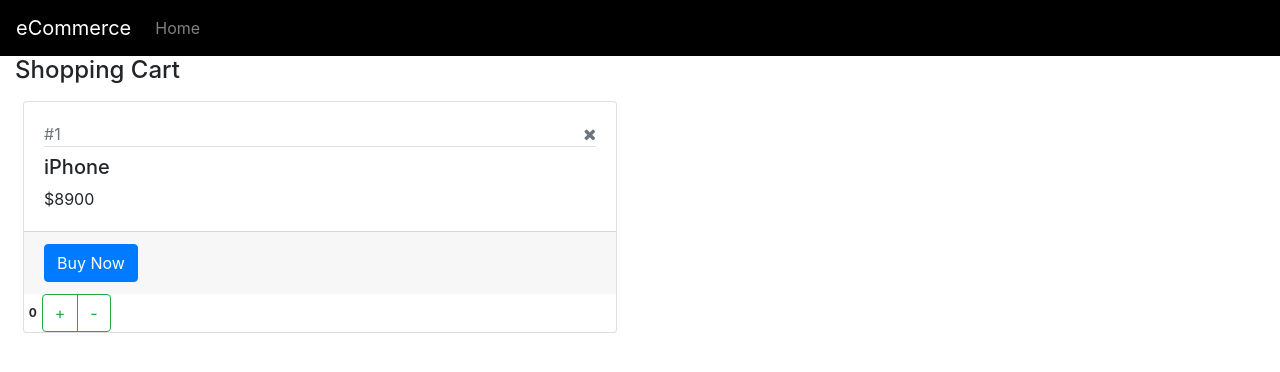
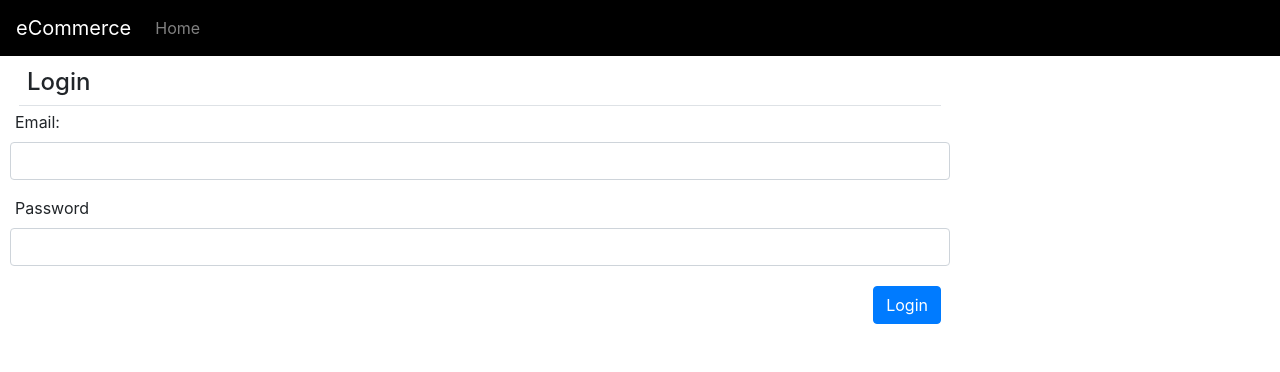
Before and after one commit to Ivan-Slavkovic/React_Udemy, a React (Create React App) app: page / in a window 1280 px wide. Shown: the top 372 px of the page. Built offline with nearby package versions, Linux system fonts and the light colour scheme.

Commit message:
End of chapter 6 Forms

```diff
--- a/src/App.js
+++ b/src/App.js
@@ -1,13 +1,13 @@
 import React, { Component } from "react";
+import Login from "./Login";
 import NavBar from "./NavBar";
-import ShoppingCart from "./ShoppingCart";
-
+// import ShoppingCart from "./ShoppingCart";
 export default class App extends Component {
   render() {
     return (
       <React.Fragment>
         <NavBar />
-        <ShoppingCart x="10" />
+        <Login />
       </React.Fragment>
     );
   }
--- /dev/null
+++ b/src/Login.jsx
@@ -0,0 +1,68 @@
+import { event } from "jquery";
+import React, { Component } from "react";
+
+export default class Login extends Component {
+  constructor(props) {
+    super(props);
+    this.state = { email: "", password: "", message: "" };
+  }
+
+  render() {
+    return (
+      <div className="col-lg-9">
+        <h4 className="m-1 p-2 border-bottom">Login</h4>
+
+        {/* Email starts */}
+        <div className="form-group form-row">
+          <label className="col-lg-4">Email:</label>
+          <input
+            type="text"
+            className="form-control"
+            value={this.state.email}
+            onChange={(event) => {
+              this.setState({ email: event.target.value });
+            }}
+          />
+        </div>
+        {/*Email ends*/}
+        {/*Password starts*/}
+        <div className="form-group form-row">
+          <label className="col-lg-4">Password</label>
+          <input
+            type="password"
+            className="form-control"
+            value={this.state.password}
+            onChange={(event) => {
+              this.setState({ password: event.target.value });
+            }}
+          />
+        </div>
+        {/*Password ends */}
+        <div className="text-right">
+          {this.state.message}
+          <button className="btn btn-primary m-1" onClick={this.onLoginClick}>
+            Login
+          </button>
+        </div>
+      </div>
+    );
+  } //end of render
+  //When they click Login
+  onLoginClick = () => {
+    console.log(this.state);
+    if (
+      this.state.email === "admin@test.com" &&
+      this.state.password === "admin123"
+    ) {
+      //success
+      this.setState({
+        message: <span className="text-success">"Successfully Logged-In"</span>,
+      });
+    } else {
+      //error
+      this.setState({
+        message: <span className="text-danger">"Invalid login Logged-In"</span>,
+      });
+    }
+  };
+}
--- a/src/ShoppingCart.jsx
+++ b/src/ShoppingCart.jsx
@@ -2,23 +2,23 @@
 import Product from "./Product";
 export default class ShoppingCart extends Component {
   constructor(props) {
-    console.log("constructor -Shopping-Cart");
+    // console.log("constructor -Shopping-Cart");
     //initialization of the state
     super(props); //calling super class's constructor
     this.state = {
       products: [
         { id: 1, productName: "iPhone", price: 8900, quantity: 0 },
-        // { id: 2, productName: "Samsung", price: 4500, quantity: 0 },
-        // { id: 3, productName: "Sony", price: 7745, quantity: 0 },
-        // { id: 4, productName: "iPad", price: 1400, quantity: 0 },
-        // { id: 5, productName: "Xbox", price: 7780, quantity: 0 },
-        // { id: 6, productName: "Xaomi", price: 5400, quantity: 0 },
+        { id: 2, productName: "Samsung", price: 4500, quantity: 0 },
+        { id: 3, productName: "Sony", price: 7745, quantity: 0 },
+        { id: 4, productName: "iPad", price: 1400, quantity: 0 },
+        { id: 5, productName: "Xbox", price: 7780, quantity: 0 },
+        { id: 6, productName: "Xaomi", price: 5400, quantity: 0 },
       ],
     };
   }
 
   render() {
-    console.log("render -Shopping-Cart");
+    // console.log("render -Shopping-Cart");
 
     return (
       <div className="container-fluid">
@@ -44,17 +44,17 @@
 
   //executes after construct and render method and here http requiests are executed
   componentDidMount() {
-    console.log("componentDidMount -Shopping-Cart");
+    // console.log("componentDidMount -Shopping-Cart");
   }
 
   componentDidUpdate(prevProps, prevState) {
-    console.log(
-      "componentDidUpdate -ShoppingCart",
-      prevProps,
-      prevState,
-      this.props,
-      this.state
-    );
+    // console.log(
+    //   "componentDidUpdate -ShoppingCart",
+    //   prevProps,
+    //   prevState,
+    //   this.props,
+    //   this.state
+    // );
     // if (prevProps.x === this.props.x) {
     //   //always make https with some condition becase componentDidUpdate
     //   //will run on every click/action
@@ -62,13 +62,12 @@
   }
   //Executes when the current instance of current component is being deleted from memory
   componentWillUnmount() {
-    console.log("componentWillUnmount -ShoppingCart");
+    // console.log("componentWillUnmount -ShoppingCart");
   }
 
   componentDidCatch(error, info) {
     // console.log("componentDidCatch - ShoppingCart");
     // console.log(error, info);
-
     localStorage.lastError = `${error}\n${JSON.stringify(info)}`;
   }
 
```
